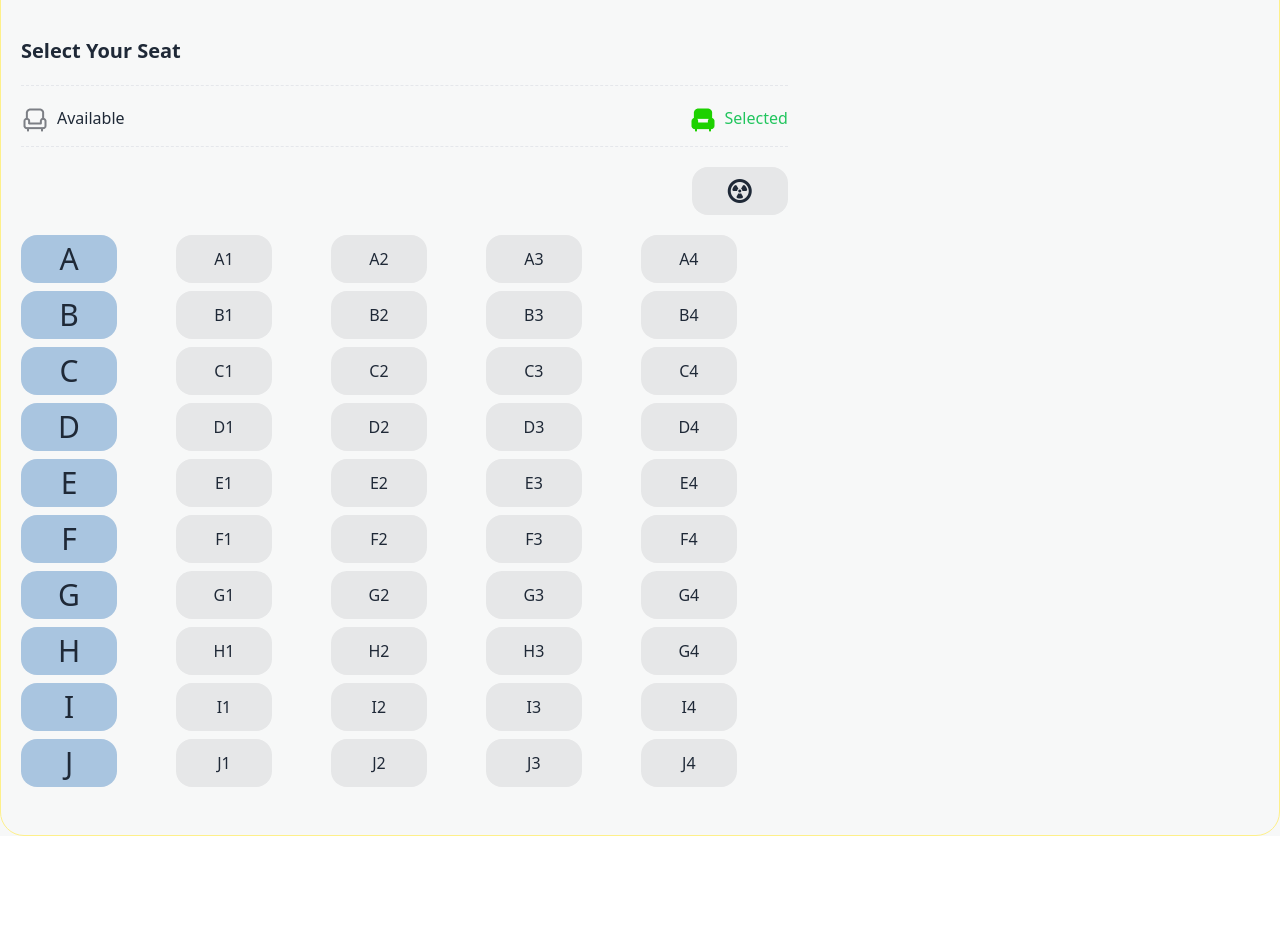
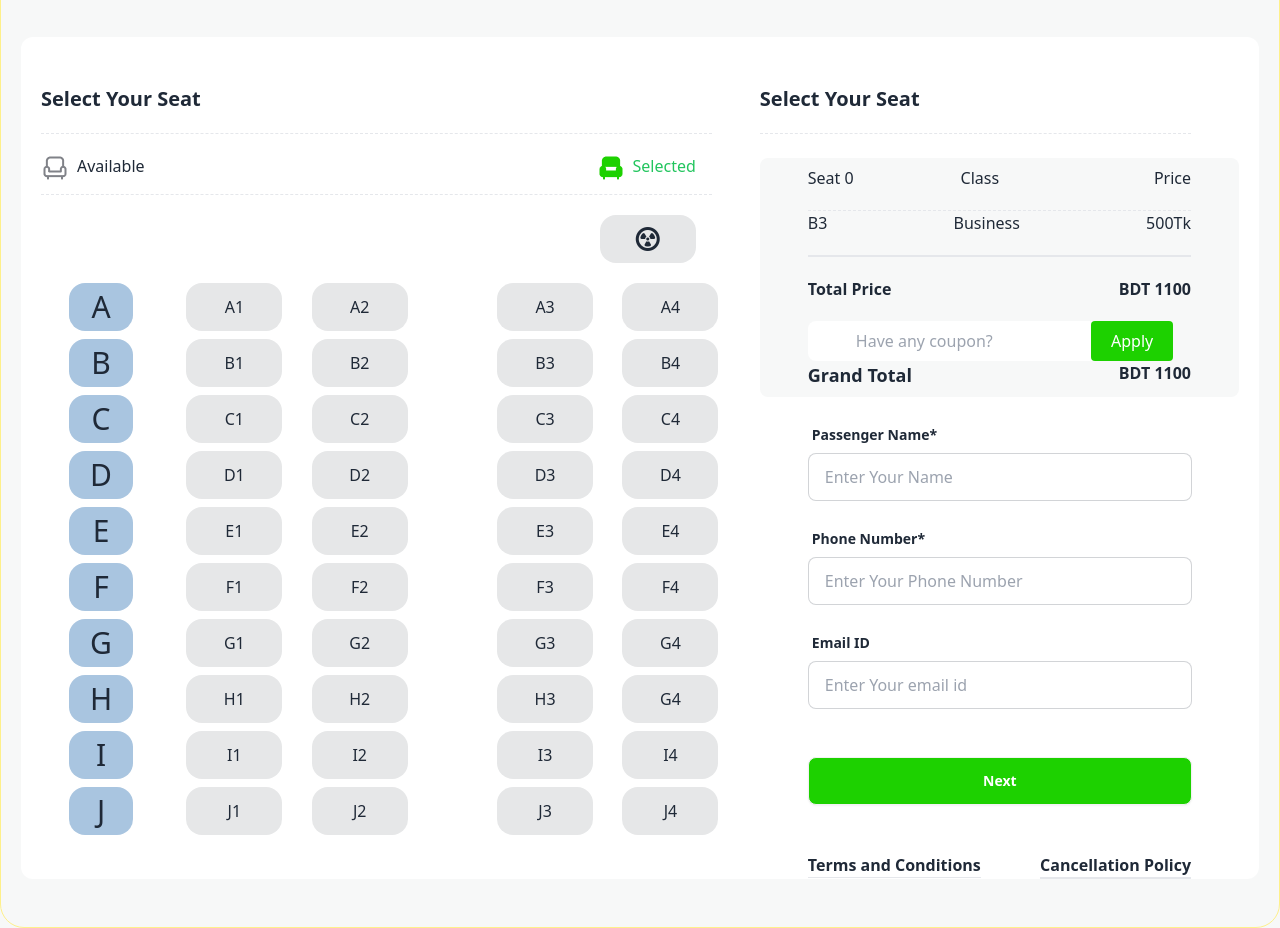
Before and after one commit to Emrandu1989/a5, a plain HTML site: page index.html in a window 1280 px wide. Shown: the part 1714-2642 px from the top of the page. Before the commit the page ends 2550 px from the top, so only its background shows below. Drawn offline with nearby package versions, Linux system fonts and the light colour scheme.

Commit message:
seats section added

```diff
--- a/index.html
+++ b/index.html
@@ -111,7 +111,7 @@
 
         </section>
 
-      <section id="booking" class="border border-yellow-200 rounded-3xl py-12" >
+      <section id="booking" class="border  border-yellow-200 rounded-3xl py-12" >
            <section id="booking-top">
             <div class="bookin-title text-center space-y-4 ">
                 <h1 class="text-3xl font-bold">P.H Paribahan</h1>
@@ -169,186 +169,262 @@
              </div>
            </section>
 
-           <section id="booking-bottom">
-              <div class="w-[60%] ml-5">
+           <section id="booking-bottom " class="lg:flex rounded-xl mx-5 bg-[#FFFFFF] mt-18">
+              <div class=" lg:w-[60%] mt-12 ml-5">
                 <h2 class="text-xl font-bold mb-5">Select Your Seat</h2>
-                <hr class="border-dashed">
+                <hr class="border-dashed mr-12">
                <div class="flex justify-between mt-5">
                 <div class="flex gap-2">
                     <img src="./images/seat-gray.png" alt="">
                     <h2>Available</h2>
                 </div>
-                <div class="flex gap-2">
+                <div class="flex gap-2 mr-16">
                     <img src="./images/seat-green-filled.png" alt="">
                     <h2 class="text-green-500">Selected</h2>
                 </div>
                </div>
-               <hr class="border-dashed mt-3">
+               <hr class="border-dashed mt-3 mr-12">
 
-               <div class="flex justify-end mt-5">
+               <div class="flex justify-end mt-5 mr-6 lg:mr-16">
                 <div class="bg-[#E6E7E8]  flex justify-center items-center rounded-2xl w-24 h-12">
                     <i class="fa-solid text-2xl fa-circle-radiation"></i>
                    </div>
                </div>
 
-               <div class="seats grid grid-cols-5 gap-2 mt-5">
+               <div class="seats grid grid-cols-5 -ml-12 lg:ml-0 gap-2 mt-5 ">
 
-                  <div  class="w-24 h-12 bg-[#a9c5e0] rounded-2xl flex justify-center items-center uppercase">
+                  <div  class="w-16 h-12 ml-7 bg-[#a9c5e0] rounded-2xl flex justify-center items-center uppercase">
                          <p class="text-3xl">A</p>
                   </div>
-                  <div id="A1" class="w-24 h-12 bg-[#E6E7E8] rounded-2xl flex justify-center items-center uppercase">
+                  <div id="A1" class="w-24 h-12  bg-[#E6E7E8] rounded-2xl flex justify-center items-center uppercase">
                          <button>A1</button>
                   </div>
-                  <div  id="A2" class="w-24 h-12 bg-[#E6E7E8] rounded-2xl flex justify-center items-center uppercase">
+                  <div  id="A2" class="w-24 h-12 -ml-5 bg-[#E6E7E8] rounded-2xl flex justify-center items-center uppercase  ">
                     <button>A2</button>
                   </div>
-                  <div id="A3" class="w-24 h-12 bg-[#E6E7E8] rounded-2xl flex justify-center items-center uppercase">
+                  <div id="A3" class="w-24 ml-5 h-12 bg-[#E6E7E8] rounded-2xl flex justify-center items-center uppercase">
                     <button>A3</button>
                   </div>
                   <div id="A4" class="w-24 h-12 bg-[#E6E7E8] rounded-2xl flex justify-center items-center uppercase">
                     <button>A4</button>
                   </div>
-                  <div class="w-24 h-12 bg-[#a9c5e0] rounded-2xl flex justify-center items-center uppercase">
+                  <div class="w-16 h-12 ml-7  bg-[#a9c5e0] rounded-2xl flex justify-center items-center uppercase">
                          <p class="text-3xl">B</p>
                   </div>
                   <div id="B1" class="w-24 h-12 bg-[#E6E7E8] rounded-2xl flex justify-center items-center uppercase">
                     <button>B1</button>
                   </div>
-                  <div  id="B2" class="w-24 h-12 bg-[#E6E7E8] rounded-2xl flex justify-center items-center uppercase">
+                  <div  id="B2" class="w-24 h-12 -ml-5 bg-[#E6E7E8] rounded-2xl flex justify-center items-center uppercase">
                     <button>B2</button>
                   </div>
-                  <div id="B3" class="w-24 h-12 bg-[#E6E7E8] rounded-2xl flex justify-center items-center uppercase">
+                  <div id="B3" class="w-24  h-12 ml-5 bg-[#E6E7E8] rounded-2xl flex justify-center items-center uppercase">
                     <button>B3</button>
                   </div>
                   <div id="B4" class="w-24 h-12 bg-[#E6E7E8] rounded-2xl flex justify-center items-center uppercase">
                     <button>B4</button>
                   </div>
-                  <div class="w-24 h-12 bg-[#a9c5e0] rounded-2xl flex justify-center items-center uppercase">
+                  <div class="w-16 h-12 ml-7 bg-[#a9c5e0] rounded-2xl flex justify-center items-center uppercase">
                          <p class="text-3xl">C</p>
                   </div>
                   <div id="C1" class="w-24 h-12 bg-[#E6E7E8] rounded-2xl flex justify-center items-center uppercase">
                     <button>C1</button>
                   </div>
-                  <div id="C2"  class="w-24 h-12 bg-[#E6E7E8] rounded-2xl flex justify-center items-center uppercase">
+                  <div id="C2"  class="w-24 h-12 -ml-5 bg-[#E6E7E8] rounded-2xl flex justify-center items-center uppercase">
                     <button>C2</button>
                   </div>
-                  <div id="C3"  class="w-24 h-12 bg-[#E6E7E8] rounded-2xl flex justify-center items-center uppercase">
+                  <div id="C3"  class="w-24 h-12 ml-5 bg-[#E6E7E8] rounded-2xl flex justify-center items-center uppercase">
                     <button>C3</button>
                   </div>
                   <div id="C4"  class="w-24 h-12 bg-[#E6E7E8] rounded-2xl flex justify-center items-center uppercase">
                     <button>C4</button>
                   </div>
-                  <div class="w-24 h-12 bg-[#a9c5e0] rounded-2xl flex justify-center items-center uppercase">
+                  <div class="w-16 h-12 ml-7 bg-[#a9c5e0] rounded-2xl flex justify-center items-center uppercase">
                          <p class="text-3xl">D</p>
                   </div>
                   <div id="D1" class="w-24 h-12 bg-[#E6E7E8] rounded-2xl flex justify-center items-center uppercase">
                     <button>D1</button>
                   </div>
-                  <div id="D2" class="w-24 h-12 bg-[#E6E7E8] rounded-2xl flex justify-center items-center uppercase">
+                  <div id="D2" class="w-24 h-12 -ml-5 bg-[#E6E7E8] rounded-2xl flex justify-center items-center uppercase">
                     <button>D2</button>
                   </div>
-                  <div id="D3" class="w-24 h-12 bg-[#E6E7E8] rounded-2xl flex justify-center items-center uppercase">
+                  <div id="D3" class="w-24 h-12 ml-5 bg-[#E6E7E8] rounded-2xl flex justify-center items-center uppercase">
                     <button>D3</button>
                   </div>
                   <div id="D4" class="w-24 h-12 bg-[#E6E7E8] rounded-2xl flex justify-center items-center uppercase">
                     <button>D4</button>
                   </div>
-                  <div class="w-24 h-12 bg-[#a9c5e0] rounded-2xl flex justify-center items-center uppercase">
+                  <div class="w-16 h-12 ml-7 bg-[#a9c5e0] rounded-2xl flex justify-center items-center uppercase">
                          <p class="text-3xl">E</p>
                   </div>
                   <div id="E1" class="w-24 h-12 bg-[#E6E7E8] rounded-2xl flex justify-center items-center uppercase">
                     <button>E1</button>
                   </div>
-                  <div id="E2" class="w-24 h-12 bg-[#E6E7E8] rounded-2xl flex justify-center items-center uppercase">
+                  <div id="E2" class="w-24 h-12 -ml-5 bg-[#E6E7E8] rounded-2xl flex justify-center items-center uppercase">
                     <button>E2</button>
                   </div>
-                  <div id="E3" class="w-24 h-12 bg-[#E6E7E8] rounded-2xl flex justify-center items-center uppercase">
+                  <div id="E3" class="w-24 h-12 ml-5 bg-[#E6E7E8] rounded-2xl flex justify-center items-center uppercase">
                     <button>E3</button>
                   </div>
                   <div id="E4" class="w-24 h-12 bg-[#E6E7E8] rounded-2xl flex justify-center items-center uppercase">
                     <button>E4</button>
                   </div>
-                  <div class="w-24 h-12 bg-[#a9c5e0] rounded-2xl flex justify-center items-center uppercase">
+                  <div class="w-16 h-12 ml-7 bg-[#a9c5e0] rounded-2xl flex justify-center items-center uppercase">
                          <p class="text-3xl">F</p>
                   </div>
                   <div id="F1" class="w-24 h-12 bg-[#E6E7E8] rounded-2xl flex justify-center items-center uppercase">
                     <button>F1</button>
                   </div>
-                  <div id="F2" class="w-24 h-12 bg-[#E6E7E8] rounded-2xl flex justify-center items-center uppercase">
+                  <div id="F2" class="w-24 h-12 -ml-5 bg-[#E6E7E8] rounded-2xl flex justify-center items-center uppercase">
                     <button>F2</button>
                   </div>
-                  <div id="F3" class="w-24 h-12 bg-[#E6E7E8] rounded-2xl flex justify-center items-center uppercase">
+                  <div id="F3" class="w-24 h-12 ml-5 bg-[#E6E7E8] rounded-2xl flex justify-center items-center uppercase">
                     <button>F3</button>
                   </div>
                   <div id="F4" class="w-24 h-12 bg-[#E6E7E8] rounded-2xl flex justify-center items-center uppercase">
                     <button>F4</button>
                   </div>
-                  <div class="w-24 h-12 bg-[#a9c5e0] rounded-2xl flex justify-center items-center uppercase">
+                  <div class="w-16 h-12 ml-7 bg-[#a9c5e0] rounded-2xl flex justify-center items-center uppercase">
                          <p class="text-3xl">G</p>
                   </div>
                   <div id="G1" class="w-24 h-12 bg-[#E6E7E8] rounded-2xl flex justify-center items-center uppercase">
                     <button>G1</button>
                   </div>
-                  <div id="G2" class="w-24 h-12 bg-[#E6E7E8] rounded-2xl flex justify-center items-center uppercase">
+                  <div id="G2" class="w-24 h-12 -ml-5 bg-[#E6E7E8] rounded-2xl flex justify-center items-center uppercase">
                     <button>G2</button>
                   </div>
-                  <div id="G3" class="w-24 h-12 bg-[#E6E7E8] rounded-2xl flex justify-center items-center uppercase">
+                  <div id="G3" class="w-24 h-12 ml-5 bg-[#E6E7E8] rounded-2xl flex justify-center items-center uppercase">
                     <button>G3</button>
                   </div>
                   <div id="G4" class="w-24 h-12 bg-[#E6E7E8] rounded-2xl flex justify-center items-center uppercase">
                     <button>G4</button>
                   </div>
-                  <div class="w-24 h-12 bg-[#a9c5e0] rounded-2xl flex justify-center items-center uppercase">
+                  <div class="w-16 h-12 ml-7 bg-[#a9c5e0] rounded-2xl flex justify-center items-center uppercase">
                          <p class="text-3xl">H</p>
                   </div>
                   <div id="H1" class="w-24 h-12 bg-[#E6E7E8] rounded-2xl flex justify-center items-center uppercase">
                     <button>H1</button>
                   </div>
-                  <div id="H2" class="w-24 h-12 bg-[#E6E7E8] rounded-2xl flex justify-center items-center uppercase">
+                  <div id="H2" class="w-24 h-12 -ml-5 bg-[#E6E7E8] rounded-2xl flex justify-center items-center uppercase">
                     <button>H2</button>
                   </div>
-                  <div  id="H3" class="w-24 h-12 bg-[#E6E7E8] rounded-2xl flex justify-center items-center uppercase">
+                  <div  id="H3" class="w-24 h-12 ml-5 bg-[#E6E7E8] rounded-2xl flex justify-center items-center uppercase">
                     <button>H3</button>
                   </div>
                   <div id="H4" class="w-24 h-12 bg-[#E6E7E8] rounded-2xl flex justify-center items-center uppercase">
                     <button>G4</button>
                   </div>
-                  <div class="w-24 h-12 bg-[#a9c5e0] rounded-2xl flex justify-center items-center uppercase">
+                  <div class="w-16 h-12 ml-7 bg-[#a9c5e0] rounded-2xl flex justify-center items-center uppercase">
                          <p class="text-3xl">I</p>
                   </div>
                   <div class="w-24 h-12 bg-[#E6E7E8] rounded-2xl flex justify-center items-center uppercase">
                     <button>I1</button>
                   </div>
-                  <div class="w-24 h-12 bg-[#E6E7E8] rounded-2xl flex justify-center items-center uppercase">
+                  <div class="w-24 h-12 -ml-5 bg-[#E6E7E8] rounded-2xl flex justify-center items-center uppercase">
                     <button>I2</button>
                   </div>
-                  <div class="w-24 h-12 bg-[#E6E7E8] rounded-2xl flex justify-center items-center uppercase">
+                  <div class="w-24 h-12 ml-5 bg-[#E6E7E8] rounded-2xl flex justify-center items-center uppercase">
                     <button>I3</button>
                   </div>
                   <div class="w-24 h-12 bg-[#E6E7E8] rounded-2xl flex justify-center items-center uppercase">
                     <button>I4</button>
                   </div>
-                  <div class="w-24 h-12 bg-[#a9c5e0] rounded-2xl flex justify-center items-center uppercase">
+                  <div class="w-16 h-12 ml-7 bg-[#a9c5e0] rounded-2xl flex justify-center items-center uppercase">
                     <p class="text-3xl">J</p>
                   </div>
                   <div id="J1" class="w-24 h-12 bg-[#E6E7E8] rounded-2xl flex justify-center items-center uppercase">
                     <button>J1</button>
                   </div>
-                  <div id="J2" class="w-24 h-12 bg-[#E6E7E8] rounded-2xl flex justify-center items-center uppercase">
+                  <div id="J2" class="w-24 h-12 -ml-5 bg-[#E6E7E8] rounded-2xl flex justify-center items-center uppercase">
                     <button>J2</button>
                   </div>
-                  <div id="J3" class="w-24 h-12 bg-[#E6E7E8] rounded-2xl flex justify-center items-center uppercase">
+                  <div id="J3" class="w-24 h-12 ml-5 bg-[#E6E7E8] rounded-2xl flex justify-center items-center uppercase">
                     <button>J3</button>
                   </div>
-                  <div id="J4" class="w-24 h-12 bg-[#E6E7E8] rounded-2xl flex justify-center items-center uppercase">
+                  <div id="J" class="w-24 h-12 bg-[#E6E7E8] rounded-2xl flex justify-center items-center uppercase">
                     <button>J4</button>
                   </div>
                </div>
 
               </div>
-              <div class="w-40%">
+              <div class="lg:w-[40%] mt-12 mr-5  ">
+                <h2 class="text-xl font-bold mb-5">Select Your Seat</h2>
+                <hr class="border-dashed mb-6 mr-12">
 
+                <div class="selected-items rounded-lg bg-[#F7F8F8] py-2 px-12">
+                    <div class="flex justify-between">
+                        <h3>Seat <span>0</span> </h3>
+                        <h3 class="-ml-12">Class</h3>
+                        <h3>Price</h3>
+                    </div>
+                    <hr class="border-dashed mt-5">
+                    <div class="selected-ticket-container flex justify-between">
+                         <div id="seat-no">
+                              <h2>B3</h2>
+
+                         </div>
+                         <div id="class">
+                                <h3>Business</h3>
+
+                         </div>
+                         <div id="price">
+                                <p>500Tk</p>
+
+                         </div>
+                    </div>
+                    <hr class="border mt-5">
+                    <div class="flex justify-between mt-5">
+                        <h2 class="font-bold">Total Price</h2>
+                         <h3 class="font-bold">BDT <span id="total-price">1100</span></h3>
+
+                    </div>
+                    <div>
+                        <input id="input-field" type="text" class="p-2 mt-5 bg-[#FFFFFF] px-12 rounded-lg" placeholder="Have any coupon?">
+                        <button class="bg-[#1DD100] p-2 px-5 rounded -ml-12 text-white">Apply</button>
+                     </div>
+                     <div class="grand-total flex justify-between">
+                         <h2 class="text-lg font-bold">Grand Total</h2>
+                         <h3 class="font-bold">BDT <span>1100</span> </h3>
+                     </div>
+                </div>
+                <div id="passenger-info" class="ml-12 mt-5 space-y-5">
+                    <label class="form-control w-full max-w-xs">
+                        <div class="label">
+                          <span class="label-text font-bold">Passenger Name*</span>
+
+                        </div>
+                        <input type="text" placeholder="Enter Your Name" class="input input-bordered w-96 " />
+
+                      </label>
+                    <label class="form-control w-full max-w-xs">
+                        <div class="label">
+                          <span class="label-text font-bold">Phone Number*</span>
+
+                        </div>
+                        <input type="number" placeholder="Enter Your Phone Number" class="input input-bordered w-96 " />
+
+                      </label>
+                    <label class="form-control w-full max-w-xs">
+                        <div class="label">
+                          <span class="label-text font-bold">Email ID</span>
+
+                        </div>
+                        <input type="email" placeholder="Enter Your email id" class="input input-bordered w-96" />
+
+                      </label>
+                </div>
+                <button class="btn bg-[#1DD100] text-white  w-96 ml-12 mt-12">Next</button>
+                <div class="flex justify-between px-12 mt-12">
+                    <div>
+                     <h5 class="font-semibold">Terms and Conditions</h5>
+                     <hr class="botder">
+                    </div>
+                    <div>
+                      <h5 class="font-semibold">Cancellation Policy</h5>
+                      <hr class="border">
+                    </div>
+                   </div>
               </div>
+
            </section>
       </section>
 
```
